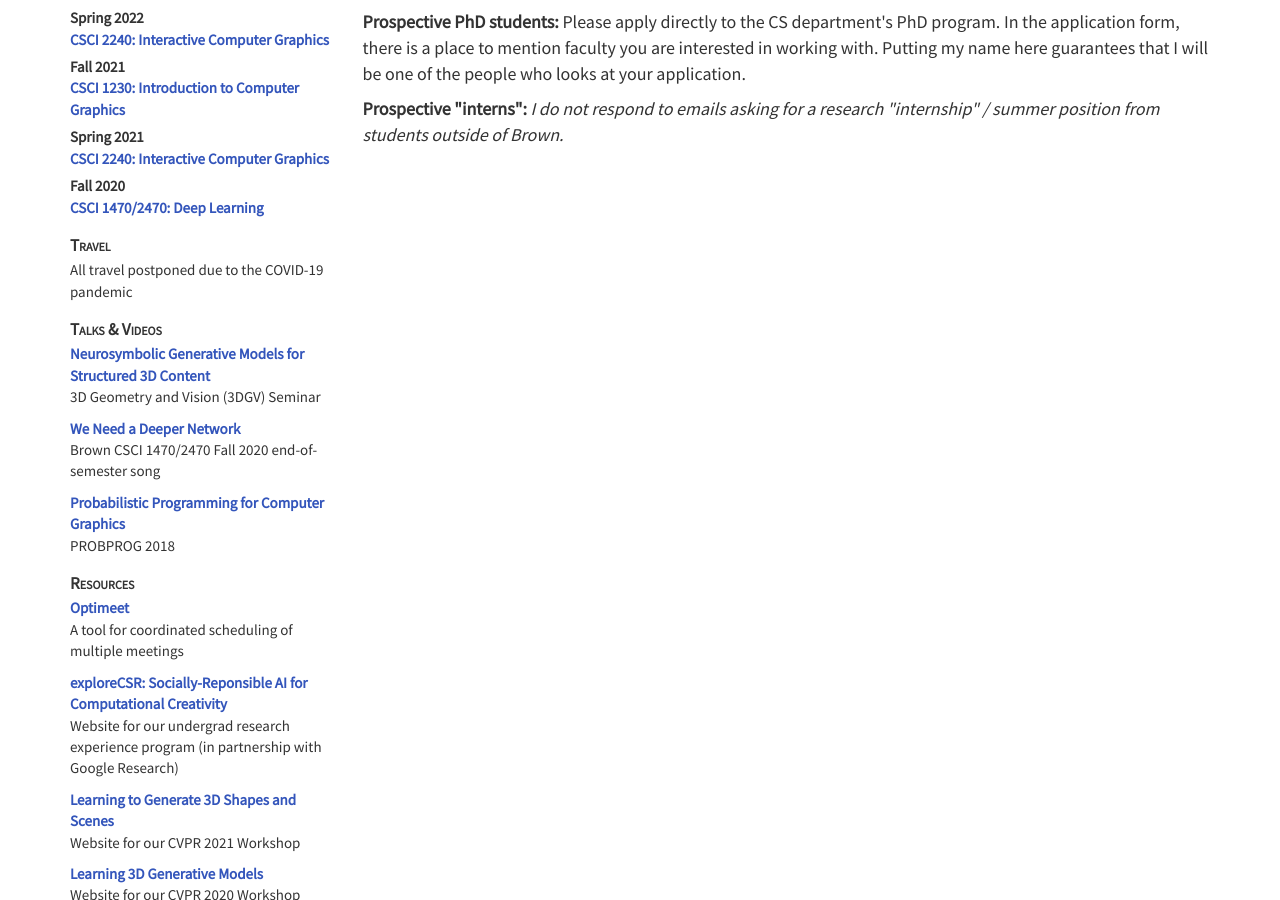
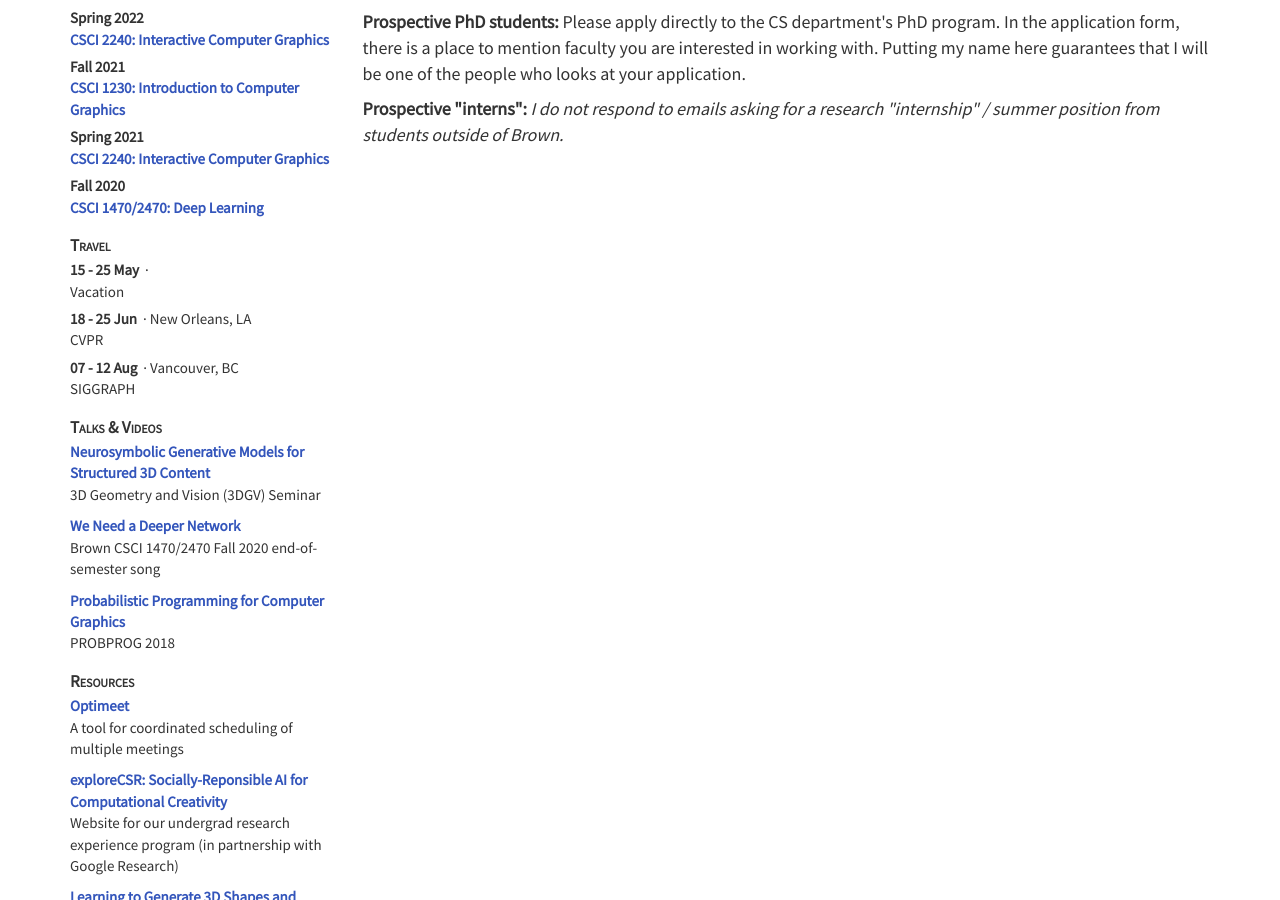
Before and after one commit to dritchie/dritchie.github.io, a Jekyll site: the page built from prospective_students.html, in a window 1280 px wide and 900 px high, scrolled down 704 px. Built offline with Jekyll 4.4.1, drawn with Linux system fonts in a browser that asks for light colours.

Commit message:
Travel again!

```diff
--- a/_data/travel.json
+++ b/_data/travel.json
@@ -190,17 +190,23 @@
 		},
 
 		{
-			"startdate": "2020-06-14",
-			"enddate": "2020-06-19",
-			"event": "CVPR",
-			"location": "Seattle, WA"
+			"startdate": "2022-05-15",
+			"enddate": "2022-05-25",
+			"event": "Vacation"
 		},
 
 		{
-			"startdate": "2020-07-19",
-			"enddate": "2020-07-23",
+			"startdate": "2022-06-18",
+			"enddate": "2022-06-25",
+			"event": "CVPR",
+			"location": "New Orleans, LA"
+		},
+
+		{
+			"startdate": "2022-08-07",
+			"enddate": "2022-08-12",
 			"event": "SIGGRAPH",
-			"location": "Washington, D.C."
+			"location": "Vancouver, BC"
 		}
 	]
 }
--- a/_includes/sidebar.html
+++ b/_includes/sidebar.html
@@ -63,9 +63,9 @@
 <div class='sidebaritem' id='travel'>
 	<div class='sidebarheader'>Travel</div>
 
-	All travel postponed due to the COVID-19 pandemic
+	<!-- All travel postponed due to the COVID-19 pandemic -->
 
-	<!-- {% assign currdate_parts = site.time | date_to_xmlschema | split: 'T' %}
+	{% assign currdate_parts = site.time | date_to_xmlschema | split: 'T' %}
 	{% assign currdate = currdate_parts[0] %}
 
 	{% assign sortedtravelitems = site.data.travel.items | sort: 'startdate' %}
@@ -98,7 +98,7 @@
 			</div>
 		{% endif %}
 
-	{% endfor %} -->
+	{% endfor %}
 
 </div>
 
```
